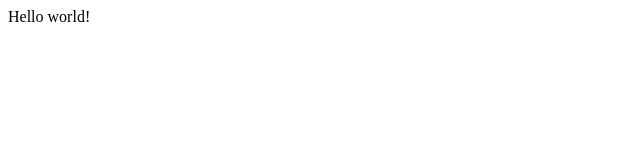
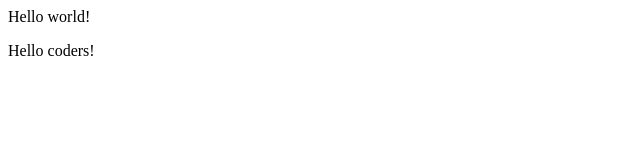
Before and after one commit to joshisub7/LocalRepo2, a plain HTML site: page LocalRepo2/index.html in a window 1280 px wide. Shown: the full height of the page, 0-640 px from the left. Drawn offline with Linux system fonts and the light colour scheme.

Commit message:
added content

```diff
--- a/LocalRepo2/index.html
+++ b/LocalRepo2/index.html
@@ -1 +1,2 @@
 <p> Hello world! </p>
+<p> Hello coders! </p>
--- a/LocalRepo2/style.css
+++ b/LocalRepo2/style.css
@@ -1,4 +1,5 @@
 p{
     color:red;
     width: auto;
+    height: auto;
 }
```
